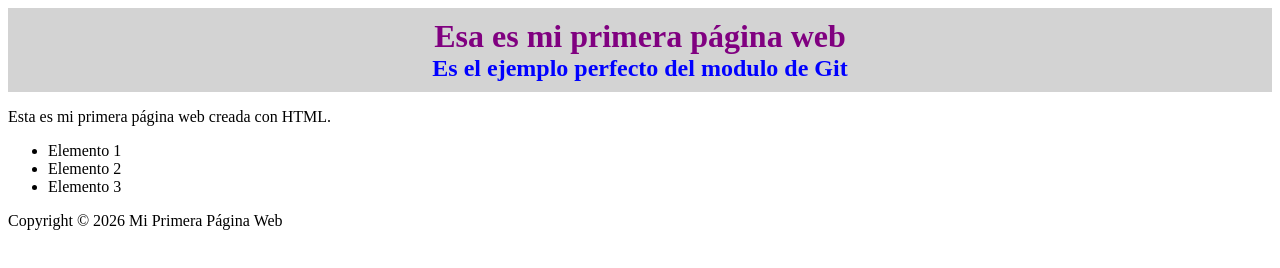
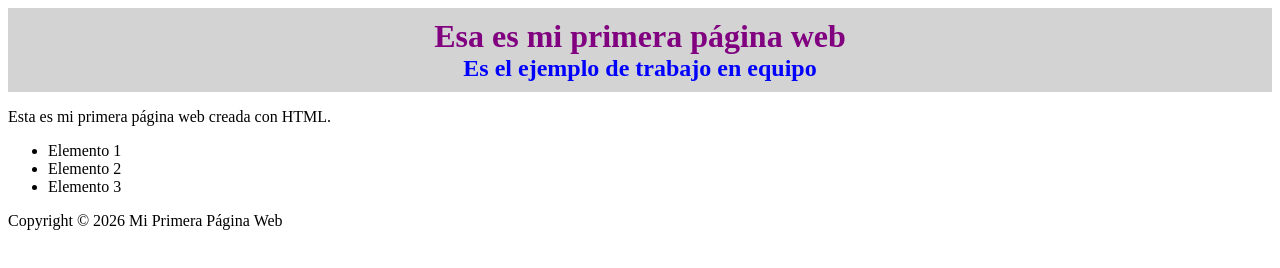
Before and after one commit to PrinceC6/proyecto1-copy, a plain HTML site: page index.html in a window 1280 px wide. Drawn offline with Linux system fonts and the light colour scheme.

Commit message:
correcion hecha en proyecto

```diff
--- a/index.html
+++ b/index.html
@@ -11,7 +11,7 @@
 <body>
     <header>
         <h1>Esa es mi primera página web</h1>
-        <h2>Es el ejemplo perfecto del modulo de Git</h2>
+        <h2>Es el ejemplo de trabajo en equipo</h2>
     </header>
     <main>
         <p>Esta es mi primera página web creada con HTML.</p>
```
